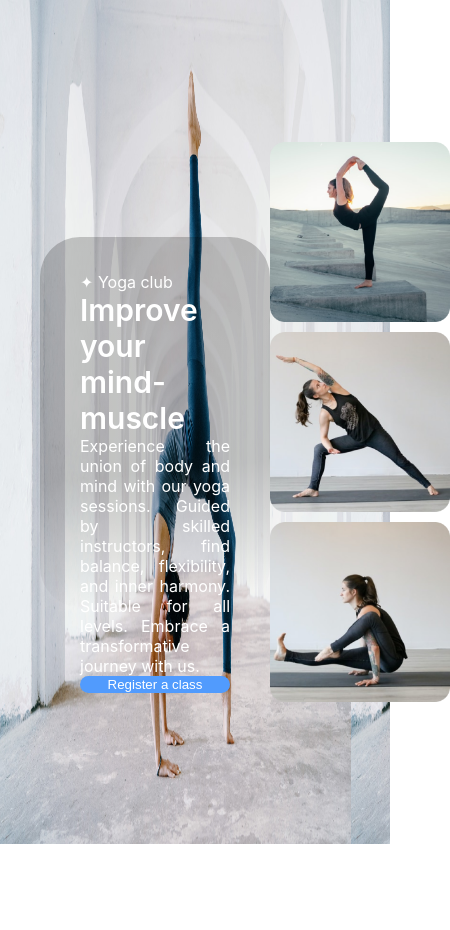
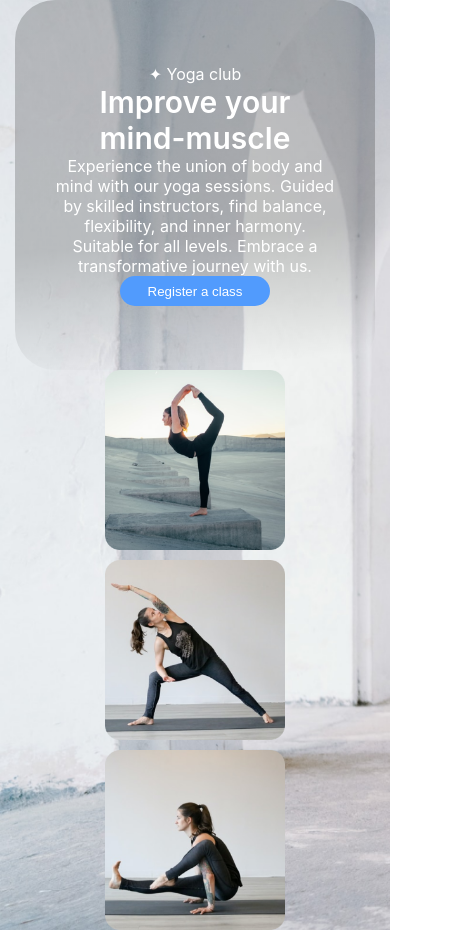
Before and after one commit to ASHINAY/yoga-club, a React (Create React App) app: page / in a window 390 px wide. Shown: the whole page, 450 px wide, since content can reach past the window. Before the commit the page ends 844 px from the top, so only its background shows below. Built offline with nearby package versions, Linux system fonts and the light colour scheme.

Commit message:
Fixed the responsive view

```diff
--- a/public/index.html
+++ b/public/index.html
@@ -9,6 +9,9 @@
       name="description"
       content="Web site created using create-react-app"
     />
+    <!-- <meta name="viewport" content="width=device-width, initial-scale=1, maximum-scale=1, user-scalable=0"> -->
+
+
 
     <link href="https://fonts.googleapis.com/css2?family=Montserrat&family=Ubuntu&display=swap"/>
     <!--
--- a/src/HomePage/HomePage.css
+++ b/src/HomePage/HomePage.css
@@ -11,7 +11,12 @@
 .left-container {
   height: 300px;
   width: 280px;
-    background: linear-gradient(174.31deg, rgba(0, 0, 0, 0.2) 6.38%, rgba(0, 0, 0, 0.2) 62.72%, rgba(0, 0, 0, 0) 95.47%);
+  background: linear-gradient(
+    174.31deg,
+    rgba(0, 0, 0, 0.2) 6.38%,
+    rgba(0, 0, 0, 0.2) 62.72%,
+    rgba(0, 0, 0, 0) 95.47%
+  );
   color: white;
   border-radius: 40px;
   display: flex;
@@ -27,7 +32,6 @@
 }
 
 .left-container span:nth-child(2) {
-
   font-weight: 600;
   font-size: 30px;
   text-align: start;
@@ -40,10 +44,11 @@
 .register-button {
   height: 30px;
   width: 150px;
-    background-color: #519BFD;
+  background-color: #519bfd;
   color: white;
   border-radius: 40px;
   border: none;
+  cursor: pointer;
 }
 
 .image-container {
@@ -51,8 +56,31 @@
   flex-direction: column;
   justify-content: space-around;
   gap: 10px;
+  height: 100%;
 }
 .image-container img {
   height: 180px;
   width: 180px;
 }
+@media (max-width: 480px) {
+  body::-webkit-scrollbar {
+    display: none;
+  }
+  .home-page-container {
+    flex-direction: column;
+    background-size: cover;
+
+    height: 60%;
+  }
+  .left-container {
+    align-items: center;
+    justify-content: center;
+    /* gap:15px; */
+  }
+  .left-container span:nth-child(2) {
+    text-align: center;
+  }
+  .left-container span:nth-child(3) {
+    text-align: center;
+  }
+}
```
Lines whose indentation alone changed are shown as unchanged.
